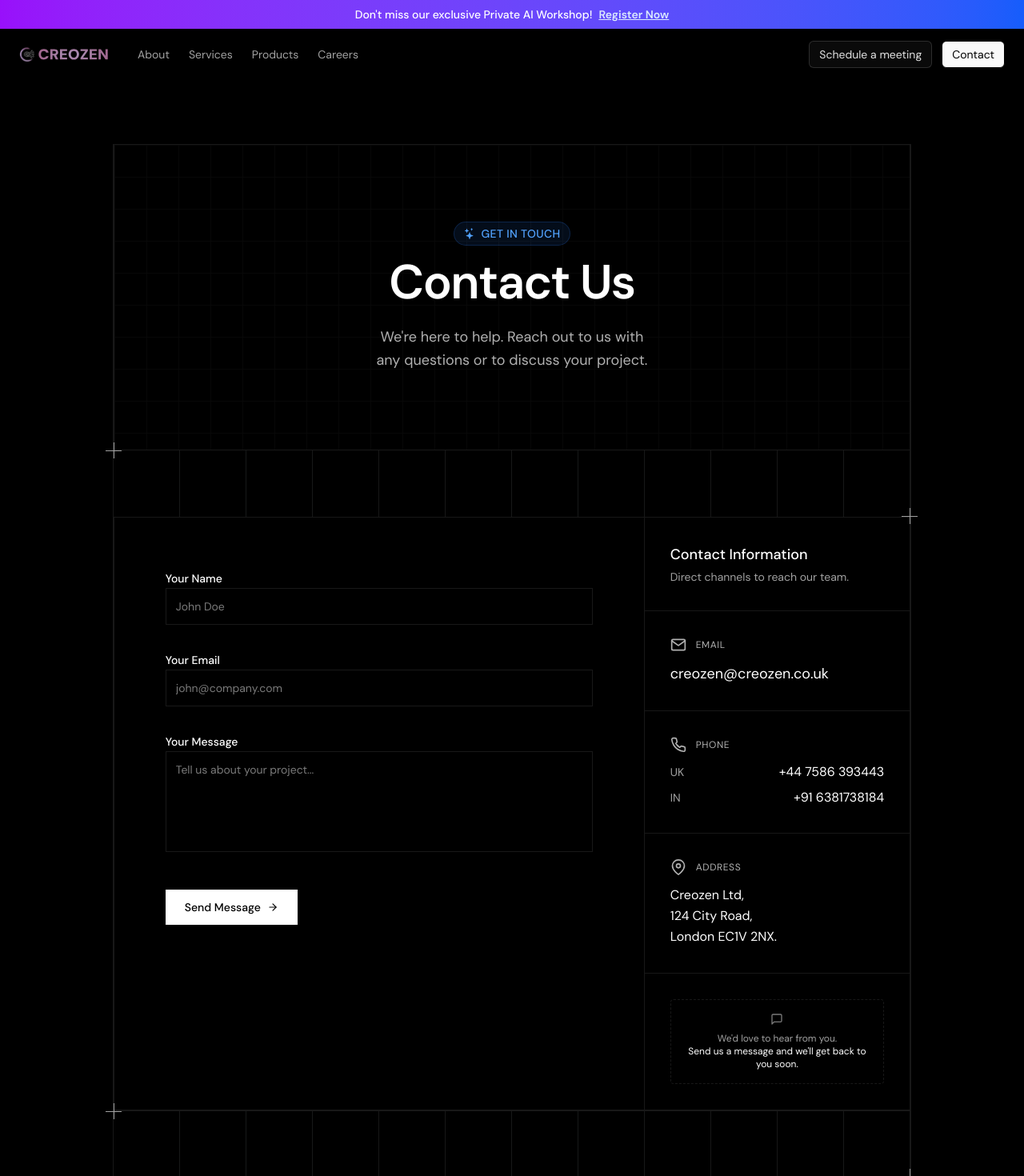
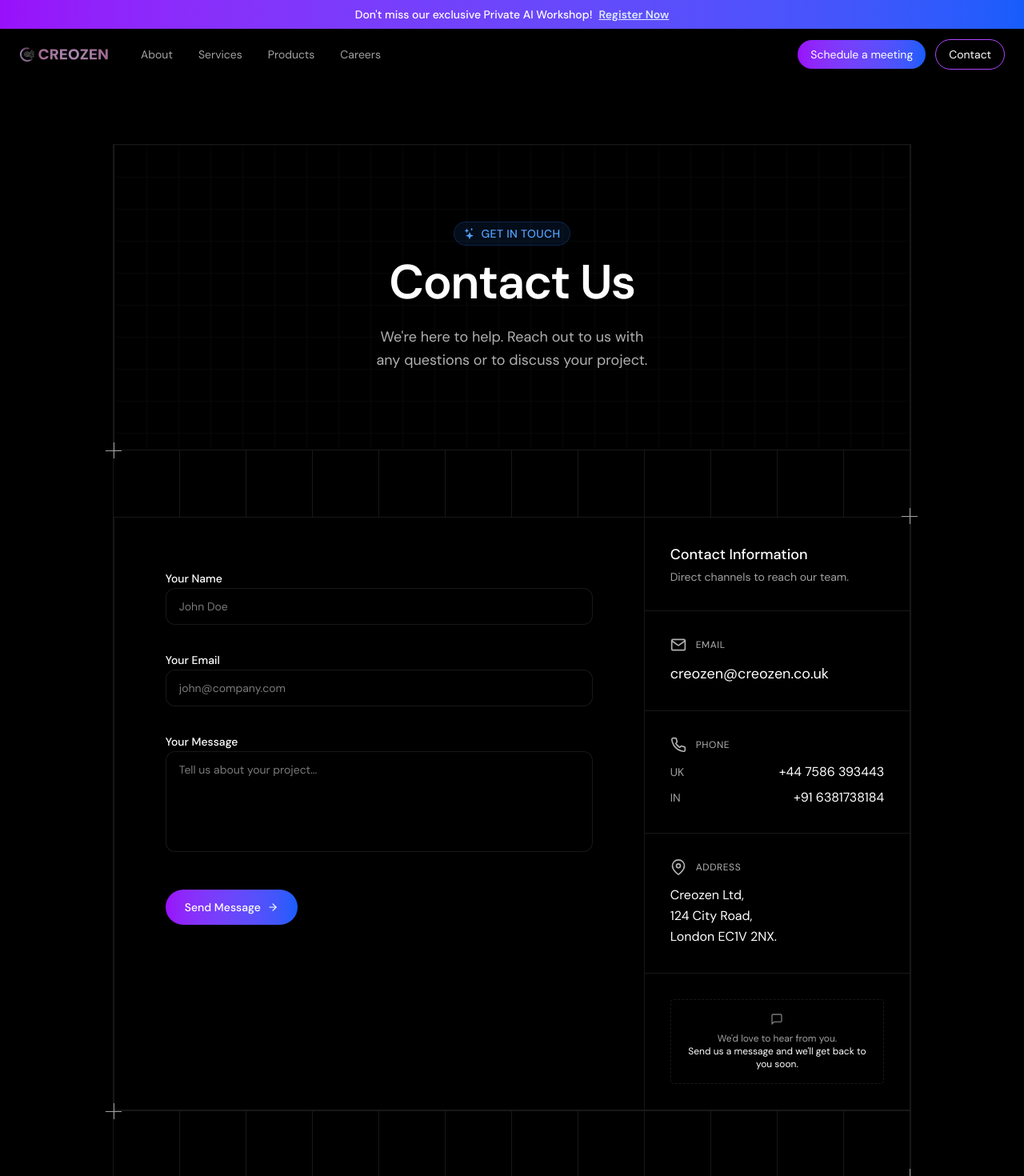
Before and after one commit to Mariganesh-S/creozen-portfolio-revamp, a React (Vite) app: page /contact in a window 1280 px wide. Shown: the top 1470 px of the page at 80% size. Built offline with nearby package versions, Linux system fonts and the light colour scheme; no server answers.

Commit message:
Revamp contact from information UI

```diff
--- a/src/components/header/Header.jsx
+++ b/src/components/header/Header.jsx
@@ -87,7 +87,11 @@ export const Header = () => {
                 <div className="flex items-center justify-between gap-6">
                     <div className="w-[7rem] cursor-pointer">
                         <Link to="/">
-                            <img className="object-cover" src={logo} alt="Creozen Logo" />
+                          <img
+                            className="object-cover transition-all duration-300 hover:scale-110"
+                            src={logo}
+                            alt="Creozen Logo"
+                           />
                         </Link>
                     </div>
 
--- a/src/components/header/Header.module.css
+++ b/src/components/header/Header.module.css
@@ -2,18 +2,28 @@
 
 /* header styles */
 .header-btn-primary {
-    @apply px-3 py-1.5 border border-(--color-gray-alpha-200) rounded-md cursor-pointer
-        bg-(--color-black-900) hover:bg-(--color-gray-900) duration-200;
+    @apply px-4 py-2 rounded-full text-white
+    bg-gradient-to-r from-purple-600 to-blue-600
+    hover:from-purple-700 hover:to-blue-700
+    transition-all duration-300;
 }
 
 .header-btn-secondary {
-    @apply px-3 py-1.5 border rounded-md bg-(--color-gray-50) text-black cursor-pointer
-                hover:opacity-90 duration-200;
+    @apply px-4 py-2 rounded-full border
+    border-purple-500 text-white
+    hover:bg-purple-600
+    transition-all duration-300;
 }
 
 /* desktop nav styles */
 .desktop-nav ul li {
-    @apply px-3 py-2 rounded-full cursor-pointer leading-[1];
+    @apply px-4 py-2 rounded-full cursor-pointer leading-[1]
+    transition-all duration-300;
+}
+
+.desktop-nav ul li:hover {
+    @apply bg-purple-600 text-white;
+    transform: translateY(-2px);
 }
 
 .desktop-nav ul li:hover {
--- a/src/components/hero/CTA.jsx
+++ b/src/components/hero/CTA.jsx
@@ -8,7 +8,21 @@ export const CTA = () => {
         <div
             // Removed: bg-(--bg-primary) and borders.
             // Now purely transparent to blend with the grid/gradient behind it.
-            className="p-6 md:p-10 lg:p-12 flex flex-col items-center justify-center gap-y-6 lg:justify-evenly h-full w-full"
+            className="
+              p-6 md:p-10 lg:p-12
+              flex flex-col
+              items-center
+              justify-center
+              gap-y-6
+              lg:justify-evenly
+              h-full
+              w-full
+              rounded-3xl
+              bg-white/5
+              backdrop-blur-md
+              border border-white/10
+              shadow-2xl
+              "
         >
             {/* --- Headline --- */}
             <h1 className="text-3xl sm:text-4xl md:text-5xl lg:text-6xl font-semibold text-center text-balance tracking-tighter text-white drop-shadow-md">
--- a/src/components/hero/Hero.jsx
+++ b/src/components/hero/Hero.jsx
@@ -26,6 +26,7 @@ export const Hero = () => {
 
     return (
         <section className="relative mt-6" aria-label="Introduction">
+
             {/* Decorative plus icon (top left) - Marked as decorative */}
             <img
                 className="absolute -top-[10px] -left-[10px]"
@@ -42,7 +43,14 @@ export const Hero = () => {
                 {Array.from({ length: filler }, (_, i) => (
                     <div
                         key={i}
-                        className="border border-(--guide-color) aspect-square"
+                        className="
+                          border border-(--guide-color)
+                           aspect-square
+                           transition-all
+                           duration-500
+                           hover:bg-purple-500/10
+                           hover:border-purple-500
+                            "
                     ></div>
                 ))}
 
@@ -64,12 +72,12 @@ export const Hero = () => {
                 <div className={styles["hero-gradient-bg"]}></div>
 
                 {/* Decorative plus icon (bottom right) */}
-                <img
-                    className="absolute -bottom-[9px] -right-[9px]"
-                    src={plus}
-                    alt=""
-                    aria-hidden="true"
-                />
+              <img
+               className="absolute -top-[10px] -left-[10px] transition-transform duration-500 hover:rotate-180"
+               src={plus}
+               alt=""
+               aria-hidden="true"
+               />
             </div>
 
             {/* --- Bottom Section: Partnership (E-E-A-T Trust Signal) --- */}
@@ -85,8 +93,8 @@ export const Hero = () => {
                             src={nvidia}
                             alt="Official Technology Partner: NVIDIA Inception Program"
                             title="Official Technology Partner: NVIDIA Inception Program"
-                            className='h-10'
-                            style={{opacity: "50%"}}
+                            className="h-10 transition-aller:opacity-100"
+                            style={{opacity: 0.7}}
                         />
                     </div>
                 </div>
--- a/src/pages/Contact.jsx
+++ b/src/pages/Contact.jsx
@@ -39,7 +39,19 @@ const FAQItem = ({ question, answer }) => {
         <div className="border-b border-(--guide-color)">
             <button
                 onClick={() => setIsOpen(!isOpen)}
-                className="w-full py-6 flex items-center justify-between text-left group cursor-pointer"
+                className="
+    w-full
+    py-6
+    flex
+    items-center
+    justify-between
+    text-left
+    group
+    cursor-pointer
+    transition-all
+    duration-300
+    hover:px-3
+"
             >
                 <span className={`text-base font-medium transition-colors ${isOpen ? 'text-white' : 'text-(--color-gray-400) group-hover:text-white'}`}>
                     {question}
@@ -147,7 +159,24 @@ export const Contact = () => {
                                 type="text"
                                 id="name"
                                 placeholder="John Doe"
-                                className="w-full bg-black border border-(--guide-color) p-3 text-sm text-white placeholder:text-(--color-gray-600) focus:outline-none focus:border-white focus:ring-1 focus:ring-white transition-all duration-200"
+                                className="
+    w-full
+    rounded-xl
+    bg-black
+    border
+    border-(--guide-color)
+    px-4
+    py-3
+    text-sm
+    text-white
+    placeholder:text-(--color-gray-600)
+    outline-none
+    transition-all
+    duration-300
+    focus:border-purple-500
+    focus:ring-2
+    focus:ring-purple-500/20
+"
                             />
                         </div>
 
@@ -160,7 +189,24 @@ export const Contact = () => {
                                 type="email"
                                 id="email"
                                 placeholder="john@company.com"
-                                className="w-full bg-black border border-(--guide-color) p-3 text-sm text-white placeholder:text-(--color-gray-600) focus:outline-none focus:border-white focus:ring-1 focus:ring-white transition-all duration-200"
+                                className="
+    w-full
+    rounded-xl
+    bg-black
+    border
+    border-(--guide-color)
+    px-4
+    py-3
+    text-sm
+    text-white
+    placeholder:text-(--color-gray-600)
+    outline-none
+    transition-all
+    duration-300
+    focus:border-purple-500
+    focus:ring-2
+    focus:ring-purple-500/20
+"
                             />
                         </div>
 
@@ -173,7 +219,25 @@ export const Contact = () => {
                                 id="message"
                                 rows="5"
                                 placeholder="Tell us about your project..."
-                                className="w-full bg-black border border-(--guide-color) p-3 text-sm text-white placeholder:text-(--color-gray-600) focus:outline-none focus:border-white focus:ring-1 focus:ring-white transition-all duration-200 resize-none"
+                                className="
+    w-full
+    rounded-xl
+    bg-black
+    border
+    border-(--guide-color)
+    px-4
+    py-3
+    text-sm
+    text-white
+    placeholder:text-(--color-gray-600)
+    outline-none
+    transition-all
+    duration-300
+    focus:border-purple-500
+    focus:ring-2
+    focus:ring-purple-500/20
+    resize-none
+"
                             ></textarea>
                         </div>
 
@@ -183,10 +247,14 @@ export const Contact = () => {
                                 type="submit"
                                 disabled={isSubmitting} // Disable while sending
                                 className={`
-                                    group flex items-center gap-2 bg-white text-black px-6 py-3 text-sm font-medium
-                                    transition-all duration-200
-                                    ${isSubmitting ? 'opacity-70 cursor-not-allowed' : 'hover:bg-(--color-gray-200) cursor-pointer'}
-                                `}
+                                           group flex items-center gap-2 px-6 py-3 rounded-full bg-gradient-to-r
+                                           from-purple-600 to-blue-600  text-white text-sm font-medium transition-all
+                                           duration-300
+                                           ${isSubmitting
+                                           ? 'opacity-70 cursor-not-allowed'
+                                          : 'hover:scale-105 hover:shadow-lg hover:shadow-purple-500/20 cursor-pointer'
+                                             }
+                                         `}
                             >
                                 {isSubmitting ? (
                                     <>
@@ -216,7 +284,7 @@ export const Contact = () => {
                     <div className="flex-1 divide-y divide-(--guide-color)">
 
                         {/* Email Block */}
-                        <div className="p-8 hover:bg-(--color-black-900) transition-colors group">
+                        <div  className="  p-8  group  transition-all  duration-300 hover:bg-gradient-to-r hover:from-purple-500/10 hover:to-blue-500/5 ">
                             <div className="flex items-center gap-3 mb-3 text-(--color-gray-400) group-hover:text-white transition-colors">
                                 <FiMail className="text-xl" />
                                 <span className="text-xs font-mono uppercase tracking-wider">Email</span>
--- a/src/pages/Services.jsx
+++ b/src/pages/Services.jsx
@@ -202,12 +202,40 @@ export const Services = () => {
                     </p>
                     <div className="flex justify-center gap-4">
                          <Link to="/contact">
-                            <button className="px-8 py-3 bg-white text-black font-medium hover:bg-gray-200 transition-colors">
+                            <button
+    className="
+        mt-6
+        px-6
+        py-3
+        rounded-full
+        bg-gradient-to-r
+        from-purple-600
+        to-blue-600
+        text-white
+        transition-all
+        duration-300
+        hover:scale-105
+    "
+>
                                 Talk to Sales
                             </button>
                         </Link>
                         <Link to="/products">
-                            <button className="px-8 py-3 border border-white/20 text-white font-medium hover:bg-white/10 transition-colors">
+                            <button
+    className="
+        mt-6
+        px-6
+        py-3
+        rounded-full
+        bg-gradient-to-r
+        from-purple-600
+        to-blue-600
+        text-white
+        transition-all
+        duration-300
+        hover:scale-105
+    "
+>
                                 View Products
                             </button>
                         </Link>
```
Also changed, not shown: src/pages/About.jsx (+57 -4 lines).
